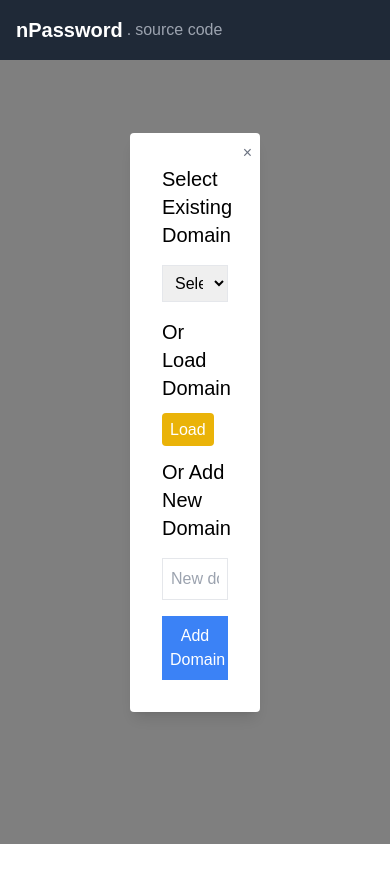
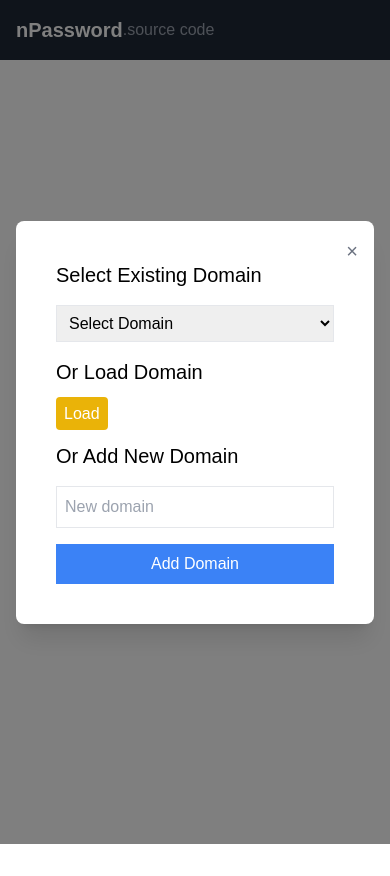
Before and after one commit to Vincent550102/nPassword, a Next.js app: page / in a window 390 px wide. After the commit the page ends 844 px from the top, so only its background shows below. Built offline with nearby package versions, Linux system fonts and the light colour scheme.

Commit message:
Feature RWD

```diff
--- a/app/globals.css
+++ b/app/globals.css
@@ -16,3 +16,12 @@ body {
 .hover\:shadow-md:hover {
     box-shadow: 0 4px 6px rgba(0, 0, 0, 0.1);
 }
+@layer utilities {
+    .overflow-x-auto {
+        -ms-overflow-style: none;
+        scrollbar-width: none;
+    }
+    .overflow-x-auto::-webkit-scrollbar {
+        display: none;
+    }
+}
--- a/app/layout.tsx
+++ b/app/layout.tsx
@@ -34,7 +34,7 @@ export default function RootLayout({
         className={`${geistSans.variable} ${geistMono.variable} antialiased`}
       >
         <DomainProvider>
-          <div className="container mx-auto p-4">{children}</div>
+          <div className="container mx-auto md:p-4">{children}</div>
         </DomainProvider>
       </body>
     </html>
--- a/app/page.tsx
+++ b/app/page.tsx
@@ -6,7 +6,8 @@ export default function Home() {
   return (
     <div>
       <NavBar />
-      <div className="min-h-screen p-8 pb-20 sm:p-20">
+      <div className="min-h-screen pt-16">
+        {" "}
         <DomainManager />
       </div>
     </div>
--- a/components/DomainManager.tsx
+++ b/components/DomainManager.tsx
@@ -259,13 +259,16 @@ export default function DomainManager() {
   }
 
   return (
-    <div className="flex">
+    <div className="flex flex-col">
+      <div className="w-full">
         <Sidebar />
-      <div className="flex-1 ml-72">
-        {" "}
-        {}
+      </div>
+
+      <div className="w-full md:pl-64 px-4">
         {selectedAccount && (
           <>
+            <div className="md:mt-0 mt-4">
+              {" "}
               {renderAccountInfo()}
               <div className="mb-8 w-full max-w-lg">
                 <h2 className="text-lg font-semibold mb-2 flex items-center">
@@ -297,6 +300,7 @@ export default function DomainManager() {
                 Commands for {selectedAccount.username}
               </h2>
               <ul>{renderCommands()}</ul>
+            </div>
           </>
         )}
       </div>
--- a/components/Modal.tsx
+++ b/components/Modal.tsx
@@ -36,19 +36,26 @@ export default function Modal({
 
   return (
     <div
-      className={`fixed inset-0 bg-black bg-opacity-50 flex justify-center items-center text-black transition-opacity duration-300 ${isVisible ? "opacity-100" : "opacity-0"}`}
+      className={`fixed inset-0 bg-black bg-opacity-50 flex justify-center items-center text-black transition-opacity duration-300 z-50 p-4 ${
+        isVisible ? "opacity-100" : "opacity-0"
+      }`}
     >
       <div
         ref={modalRef}
-        className={`bg-white p-4 rounded shadow-lg relative transform transition-transform duration-300 ${isVisible ? "scale-100" : "scale-90"} w-1/3`}
+        className={`
+          bg-white rounded-lg shadow-xl relative
+          transform transition-transform duration-300
+          w-full md:w-1/3 max-h-[90vh] overflow-y-auto
+          ${isVisible ? "scale-100" : "scale-90"}
+        `}
       >
         <button
           onClick={handleClose}
-          className="absolute top-2 right-2 text-gray-500"
+          className="absolute top-4 right-4 text-gray-500 hover:text-gray-700 text-xl"
         >
           &times;
         </button>
-        {children}
+        <div className="p-6">{children}</div>
       </div>
     </div>
   );
--- a/components/NavBar.tsx
+++ b/components/NavBar.tsx
@@ -72,8 +72,9 @@ export default function NavBar() {
   };
 
   return (
-    <nav className="bg-gray-800 p-4 text-white flex justify-between items-center fixed top-0 left-0 right-0 z-10">
-      <div className="flex items-center space-x-1">
+    <nav className="bg-gray-800 p-4 text-white fixed top-0 left-0 right-0 z-10">
+      <div className="flex justify-between items-center">
+        <div className="flex items-center">
           <div
             className="text-xl font-bold cursor-pointer"
             onClick={handleTitleClick}
@@ -90,7 +91,9 @@ export default function NavBar() {
             source code
           </a>
         </div>
+
         {selectedDomain && (
+          <div className="flex flex-col md:flex-row items-end space-y-2 md:space-y-0 md:space-x-2">
             <div className="flex items-center space-x-2">
               <select
                 value={selectedDomain ? selectedDomain.name : ""}
@@ -106,7 +109,7 @@ export default function NavBar() {
                     setStoredDomainName(null);
                   }
                 }}
-            className="bg-gray-700 p-2 rounded"
+                className="bg-gray-700 p-2 rounded w-40 sm:w-48"
               >
                 <option value="">Select Domain</option>
                 {data.domains.map((domain) => (
@@ -120,11 +123,11 @@ export default function NavBar() {
                   setIsModalOpen(true);
                   setError("");
                 }}
-            className="ml-2 bg-blue-500 p-2 rounded"
+                className="bg-blue-500 p-2 rounded flex-shrink-0 w-10"
               >
                 +
               </button>
-          <label className="ml-2 bg-yellow-500 text-white p-2 rounded cursor-pointer">
+              <label className="bg-yellow-500 text-white p-2 rounded cursor-pointer flex-shrink-0">
                 Load
                 <input
                   type="file"
@@ -134,10 +137,8 @@ export default function NavBar() {
                 />
               </label>
             </div>
-      )}
-      <div className="flex items-center space-x-2">
-        {selectedDomain && (
-          <>
+
+            <div className="hidden md:flex items-center space-x-2">
               <button
                 onClick={() => exportDomainData(selectedDomain.name)}
                 className="bg-green-500 text-white p-2 rounded"
@@ -150,7 +151,8 @@ export default function NavBar() {
               >
                 Delete Domain
               </button>
-          </>
+            </div>
+          </div>
         )}
       </div>
       {isModalOpen && (
--- a/components/Sidebar.tsx
+++ b/components/Sidebar.tsx
@@ -179,7 +179,7 @@ export default function Sidebar() {
   );
 
   return (
-    <div className="w-64 bg-gray-100 p-4 h-screen overflow-y-auto fixed">
+    <div className="w-[calc(100%+2rem)] md:w-64 bg-gray-100 p-4 md:h-screen md:fixed md:overflow-y-auto overflow-x-auto -mx-4 md:mx-0 px-4">
       <div className="flex items-center mb-4">
         <button
           onClick={() => {
@@ -192,16 +192,23 @@ export default function Sidebar() {
         </button>
         <h2 className="text-xl">Accounts</h2>
       </div>
-      <ul>
+
+      <div className="flex md:block space-x-2 md:space-x-0">
         {selectedDomain?.accounts.map((account) => (
-          <li
+          <div
             key={account.username}
             onClick={() => setSelectedAccount(account)}
-            className={`mb-2 flex flex-col p-2 rounded cursor-pointer transition-shadow transform hover:shadow-md active:scale-95 ${
-              selectedAccount?.username === account.username
-                ? "bg-gray-300"
-                : "bg-white"
-            }`}
+            className={`
+              shrink-0 md:shrink
+              md:mb-2
+              p-2 rounded
+              cursor-pointer
+              transition-shadow
+              transform
+              hover:shadow-md
+              active:scale-95
+              ${selectedAccount?.username === account.username ? "bg-gray-300" : "bg-white"}
+            `}
           >
             <div className="flex items-center justify-between">
               <div className="flex items-center">
@@ -217,17 +224,17 @@ export default function Sidebar() {
                   height={32}
                 />
                 <div className="flex flex-col">
-                  <span className="text-gray-500">
+                  <span className="text-gray-500 whitespace-nowrap">
                     {account.type === "local"
                       ? account.host + "$"
                       : selectedDomain.name + "/"}
                   </span>
-                  <span className="text-black text-lg ml-2 truncate max-w-xs">
+                  <span className="text-black text-lg ml-2 whitespace-nowrap">
                     {account.username}
                   </span>
                 </div>
               </div>
-              <div className="flex items-center">
+              <div className="flex items-center ml-4">
                 <button
                   onClick={(e) => {
                     e.stopPropagation();
@@ -253,16 +260,17 @@ export default function Sidebar() {
                 {account.tags.map((tag) => (
                   <span
                     key={tag}
-                    className="bg-blue-200 text-blue-800 text-xs font-semibold mr-2 px-2.5 py-0.5 rounded"
+                    className="bg-blue-200 text-blue-800 text-xs font-semibold mr-2 px-2.5 py-0.5 rounded whitespace-nowrap"
                   >
                     {tag}
                   </span>
                 ))}
               </div>
             )}
-          </li>
+          </div>
         ))}
-      </ul>
+      </div>
+
       {isModalOpen && (
         <Modal onClose={() => setIsModalOpen(false)}>
           <div className="p-4">
```
Lines whose indentation alone changed are shown as unchanged.
